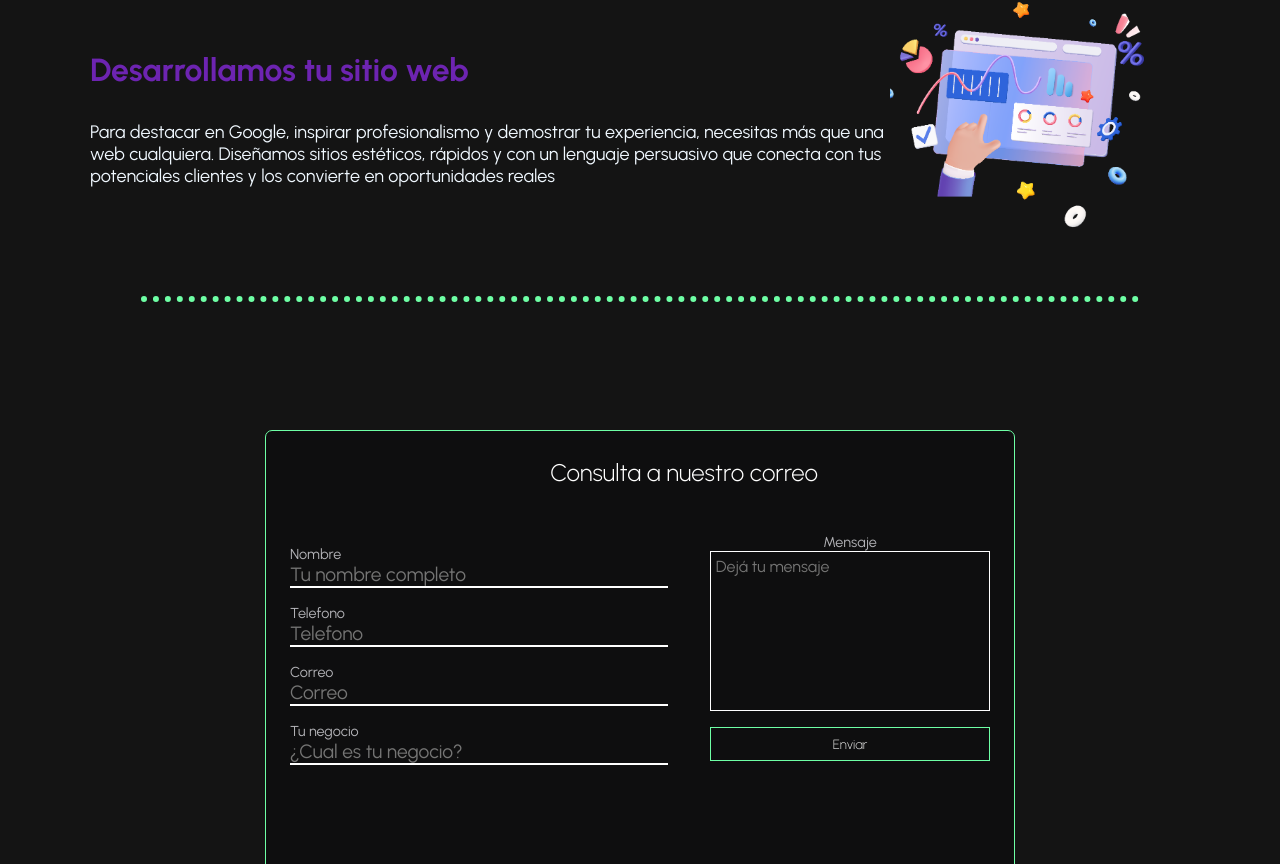
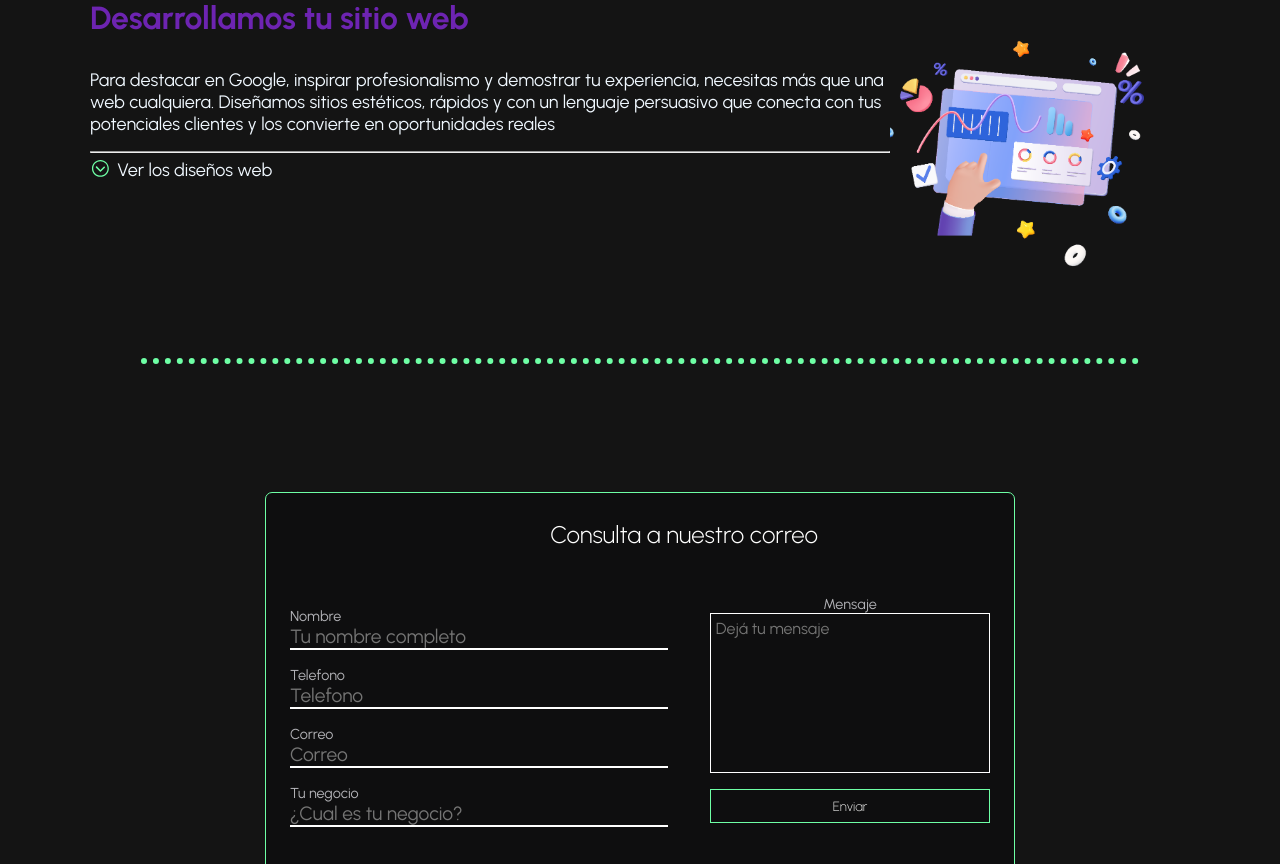
Before and after one commit to IvanLMdev/landing-archi, a React (Vite) app in the folder archi-landing-page/: page / in a window 1280 px wide. Shown: the part 1171-2035 px from the top of the page. Built offline with nearby package versions, Linux system fonts and the light colour scheme.

Commit message:
remove dominio

```diff
--- a/archi-landing-page/src/App.jsx
+++ b/archi-landing-page/src/App.jsx
@@ -3,14 +3,14 @@ import Footer from './components/Footer'
 import Wsp2 from './components/other-comp/Wsp-icon-fixed'
 import NavBar from './components/NavBar'
 import './styles/app-styles.css'
-// && echo archigrowth.lat > ./build/CNAME
+
 const App = () => {
   return (
     <div className='app'>
+        <NavBar/>
         <MainCont/>
         <Footer/>
         <Wsp2/>
-        <NavBar/>
     </div>
   )
 }
--- a/archi-landing-page/src/components/CardService.jsx
+++ b/archi-landing-page/src/components/CardService.jsx
@@ -1,6 +1,8 @@
 import "../styles/card-service.css";
 import imgAds from "../../public/img/Google-AdWords-logo.png";
 import desWebImg from "../../public/img/we-believe.png";
+import Dropdown from "./other-comp/Dropdown";
+
 function CardService() {
   return (
     <section className="service-cont">
@@ -27,6 +29,7 @@ function CardService() {
             estéticos, rápidos y con un lenguaje persuasivo que conecta con tus
             potenciales clientes y los convierte en oportunidades reales
           </p>
+        <Dropdown/>
         </article>
         <img
           src={desWebImg}
--- a/archi-landing-page/src/components/Form.jsx
+++ b/archi-landing-page/src/components/Form.jsx
@@ -2,11 +2,9 @@ import "../styles/form.css";
 
 const Form = () => {
 
-
   const onSubmit = () => {
     alert('Se enviara este correo...')
   };
-
 
   return (
     <div className="content-form">
@@ -79,11 +77,8 @@ const Form = () => {
               name="message"
               placeholder="Dejá tu mensaje"
               required
-
             />
-
           </section>
-
           <button className="sudmit btn" type="sudmit">
             Enviar
           </button>
--- /dev/null
+++ b/archi-landing-page/src/components/other-comp/Dropdown.jsx
@@ -0,0 +1,44 @@
+import { IoIosArrowDropdown } from "react-icons/io";
+import { IoIosArrowDropup } from "react-icons/io";
+import { useState } from "react";
+import "../../styles/dropdown.css";
+
+const Dropdown = () => {
+  const [dropdown, setDropdowm] = useState({
+    value: false,
+    clase: "hidden-drop",
+  });
+
+  const ClickDropdawn = () => {
+    dropdown.value
+      ? setDropdowm({ value: false, clase: "hidden-drop" })
+      : setDropdowm({ value: true, clase: "show-drop" });
+  };
+
+  return (
+    <div className="dropdown-cont">
+      <hr />
+      <div className="dropdown-icon">
+        <i className="arrow-icon" onClick={ClickDropdawn}>
+          {dropdown.value ? (
+              <IoIosArrowDropup color="rgb(109, 36, 177)" size={"1.3rem"} />
+            ) : (
+              <IoIosArrowDropdown color="rgb(110, 255, 165)" size={"1.3rem"} />
+          )}
+        </i>
+        <p className="drop-paran">Ver los diseños web</p>
+      </div>
+      <div className="list-cont">
+        <ul className={`list-webs-link ${dropdown.clase}`}>
+          <a href="#">template-1</a>
+          <a href="#">template-2</a>
+          <a href="#">template-3</a>
+          <a href="#">template-4</a>
+          <a href="#">template-5</a>
+        </ul>
+      </div>
+    </div>
+  );
+};
+
+export default Dropdown;
--- a/archi-landing-page/src/styles/card-service.css
+++ b/archi-landing-page/src/styles/card-service.css
@@ -42,7 +42,7 @@
     object-fit: cover;
 }
 .line-serv{
-    margin: 3rem 0 3rem 0;
+    margin: 2rem 0 3rem 0;
     width: 80%;
     height: 15px;
     border: 6px rgb(110, 255, 165);
--- /dev/null
+++ b/archi-landing-page/src/styles/dropdown.css
@@ -0,0 +1,45 @@
+.dropdown-cont {
+  margin: 1rem 0;
+  width: 100%;
+}
+.dropdown-icon {
+  margin: 0.3rem 0;
+  width: 100%;
+  display: flex;
+  align-items: center;
+}
+.dropdown-icon hr {
+  margin: 1rem 0;
+}
+.arrow-icon {
+  margin: 0 0.4rem 0 0;
+}
+.arrow-icon * {
+  cursor: pointer;
+}
+.drop-paran {
+  font-size: small;
+}
+.list-webs-link {
+  display: flex;
+  flex-direction: column;
+  gap: 0.3rem;
+  grid-template-columns: 1fr;
+  transition:0.6s ease-in-out;
+}
+.list-cont{
+  overflow: hidden;
+}
+.list-webs-link a {
+  color: aliceblue;
+}
+
+.hidden-drop {
+  transform: translateY(-200px);
+  opacity: 0;
+}
+.show-drop {
+
+  transform: translateY(0px);
+  opacity: 1;
+}
--- a/archi-landing-page/src/styles/nav-bar.css
+++ b/archi-landing-page/src/styles/nav-bar.css
@@ -8,6 +8,7 @@
     left: 0;
     display: grid;
     grid-template-columns: 1fr 1fr;
+    z-index: 2;
 }
 .logo-cont{
     display: flex;
--- a/archi-landing-page/vite.config.js
+++ b/archi-landing-page/vite.config.js
@@ -4,5 +4,5 @@ import react from '@vitejs/plugin-react-swc'
 // https://vitejs.dev/config/
 export default defineConfig({
   plugins: [react()],
-  base:"https://archigrowth.lat"
+  base:"https://ivanlmdev.github.io/landing-archi/"
 })
```
Also changed, not shown: archi-landing-page/src/styles/app-styles.css (line endings or trailing spaces).
